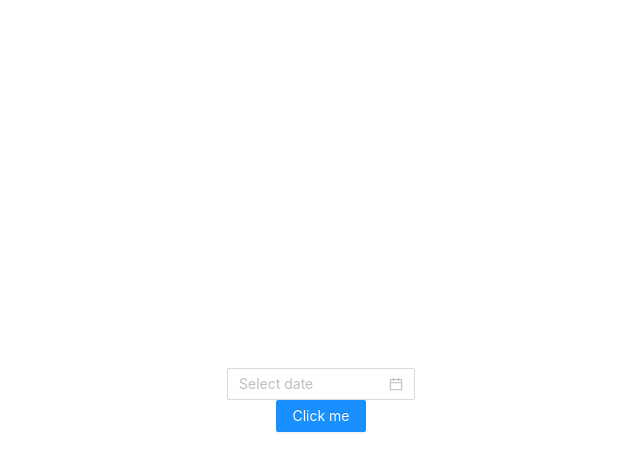
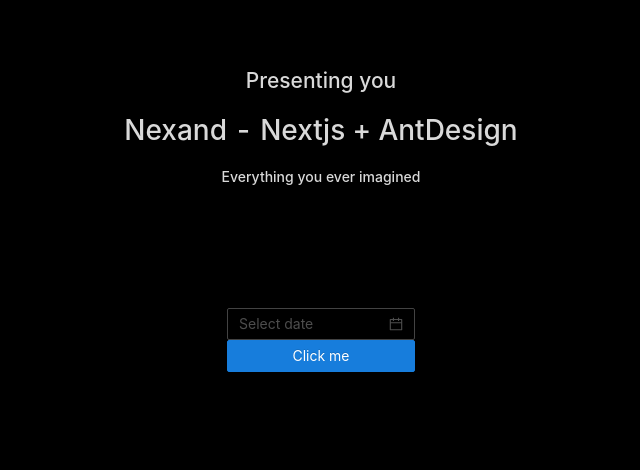
Before and after one commit to RandomMaker/frontend, a Next.js app: page / in a window 1280 px wide. Shown: the top 470 px of the page, without its empty margins (319-959 px from the left). Built offline with nearby package versions, Linux system fonts and the light colour scheme.

Commit message:
Project ready for use

```diff
--- a/pages/_app.tsx
+++ b/pages/_app.tsx
@@ -1,4 +1,5 @@
 import "antd/dist/antd.less";
+import "antd/dist/antd.dark.less";
 import { AppProps } from "next/dist/next-server/lib/router/router";
 import "../styles/globals.css";
 
--- a/pages/api/hello.ts
+++ /dev/null
@@ -1,13 +0,0 @@
-// Next.js API route support: https://nextjs.org/docs/api-routes/introduction
-import type { NextApiRequest, NextApiResponse } from 'next'
-
-type Data = {
-  name: string
-}
-
-export default function handler(
-  req: NextApiRequest,
-  res: NextApiResponse<Data>
-) {
-  res.status(200).json({ name: 'John Doe' })
-}
--- a/pages/index.tsx
+++ b/pages/index.tsx
@@ -1,16 +1,22 @@
 import Head from "next/head";
 import styles from "../styles/Home.module.css";
 import { Button, DatePicker, Tooltip } from "antd";
-import { SearchOutlined } from "@ant-design/icons";
 
 export default function Home() {
     return (
         <div className={styles.container}>
             <Head>
-                <title>Next.js</title>
+                <title>Nexand</title>
             </Head>
-            <DatePicker />
-            <Button type="primary">Click me</Button>
+            <div className={styles.present}>
+                <h2>Presenting you</h2>
+                <h1>Nexand - Nextjs + AntDesign</h1>
+                <h4>Everything you ever imagined</h4>
+            </div>
+            <div className={styles.showcomponents}>
+                <DatePicker />
+                <Button type="primary">Click me</Button>
+            </div>
         </div>
     );
 }
--- a/styles/Home.module.css
+++ b/styles/Home.module.css
@@ -1,8 +1,18 @@
 .container {
-    min-height: 100vh;
-    padding: 0 0.5rem;
+    width: max-content;
+    margin: auto;
+    padding-top: 8vh;
+}
+
+.present {
+    text-align: center;
+    margin-bottom: 15vh;
+}
+
+.showcomponents {
     display: flex;
     flex-direction: column;
     justify-content: center;
-    align-items: center;
+    width: max-content;
+    margin: auto;
 }
--- a/styles/theme.less
+++ b/styles/theme.less
@@ -1,2 +1 @@
 @primary-color: #9900ff;
-@border-radius-base: 2px;
```
